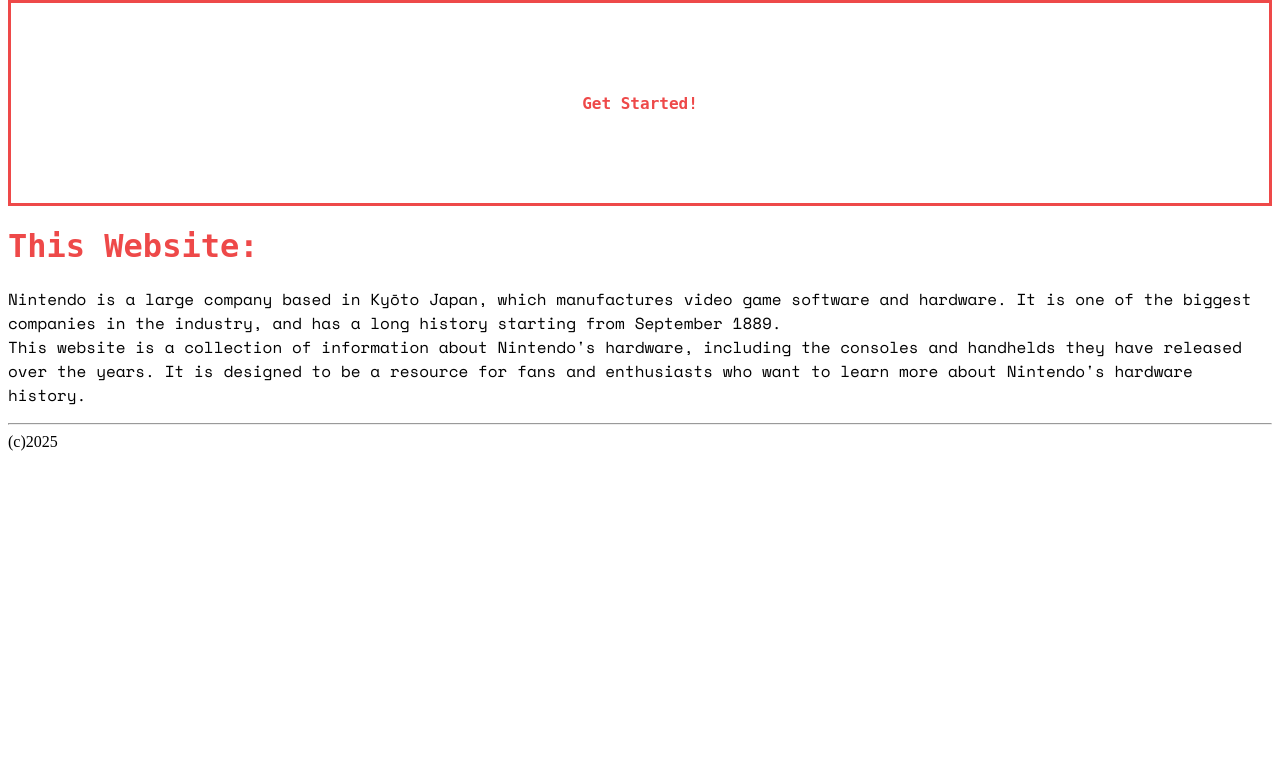
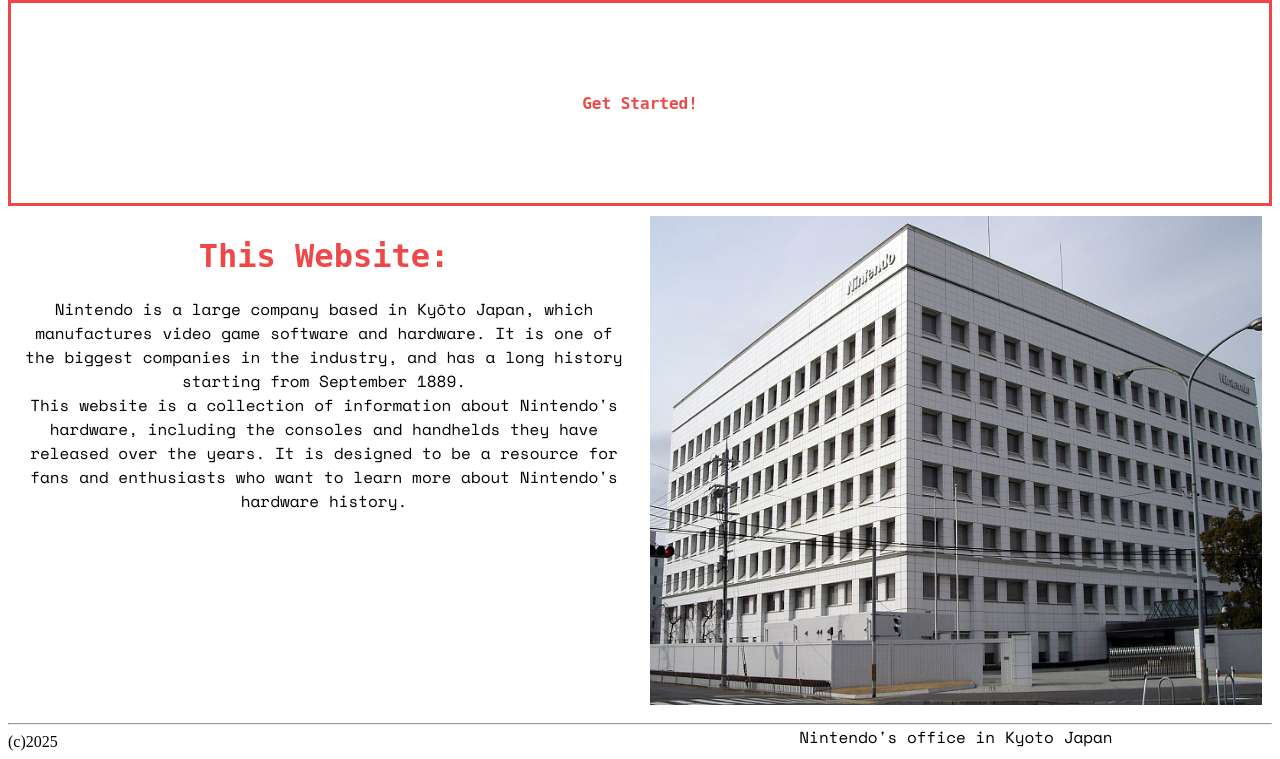
Before and after one commit to 22197/yr12db_webproject, a Flask app: page / in a window 1280 px wide. Shown: the part 85-844 px from the top of the page. Before the commit the page ends 536 px from the top, so only its background shows below. Run offline with Flask 3, Linux system fonts and the light colour scheme; some web fonts are replaced.

Commit message:
add images folder and an image for home.html

```diff
--- a/templates/home.html
+++ b/templates/home.html
@@ -8,6 +8,12 @@
 </div>
 
 
+
+
+
+
+<div class="row">
+    <div class="column">
       <h1>
          This Website:
       </h1>
@@ -15,7 +21,12 @@
          Nintendo is a large company based in Kyōto Japan, which manufactures video game software and hardware. It is one of the biggest companies in the industry, and has a long history starting from September 1889. <br>
          This website is a collection of information about Nintendo's hardware, including the consoles and handhelds they have released over the years. It is designed to be a resource for fans and enthusiasts who want to learn more about Nintendo's hardware history.
       </p>
-
+    </div>
+    <div class="column">
+        <img src="/static/images/Nintendo_office.jpg" alt="nintendo_office" width="100%" height="100%">
+        <p>Nintendo's office in Kyoto Japan</p>
+    </div>
+</div>
 
 
 <hr>
```
Also changed, not shown: static/images/Nintendo_office.jpg (added), 3 other files. Lines whose indentation alone changed are shown as unchanged.
